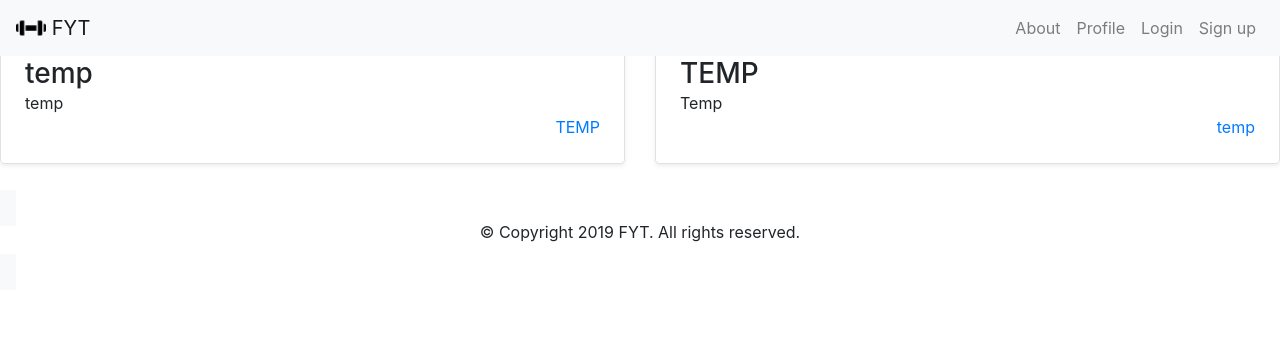
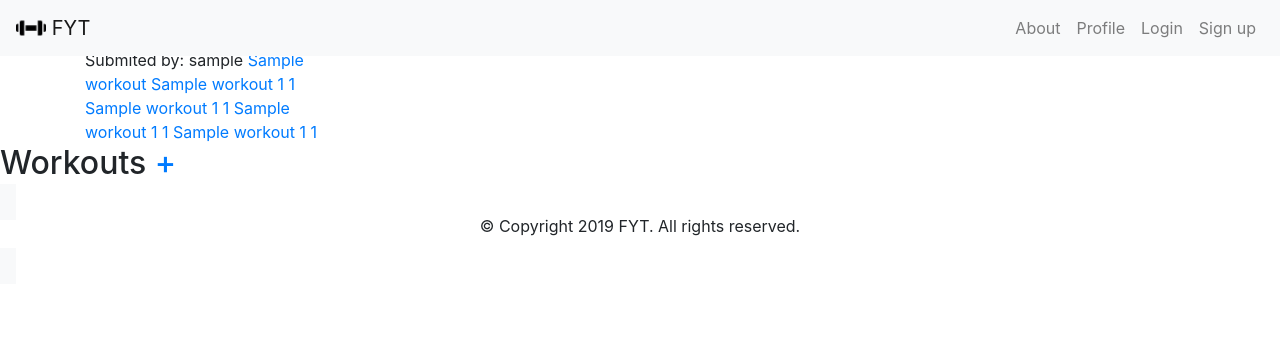
Before and after one commit to azamatbaiyzbekov/Project-3-FitnessApp, a Django app: template fyt/templates/workout_list.html in a window 1280 px wide. Shown: the top 356 px of the page. Run offline with Django 3.2, Linux system fonts and the light colour scheme; the template is opened without the code that fills it: values that come from a table or form of the project are taken from there, others are empty; tables that the repository leaves empty hold one stand-in row (values such as "Sample post"); some libraries are stand-ins or nearby versions; some web fonts are replaced.

Commit message:
Adds workout_list

```diff
--- a/fyt/models.py
+++ b/fyt/models.py
@@ -20,4 +20,4 @@ class Workout(models.Model):
     user = models.ForeignKey(User, on_delete=models.CASCADE, related_name='workouts')
 
     def __str__(self):
-        return f"{self.workout_name}--{self.exercise_name}"
+        return f"{self.workout_name}"
--- a/fyt/templates/workout_list.html
+++ b/fyt/templates/workout_list.html
@@ -2,7 +2,7 @@
 
 {% block content %}
 
-<div class="row mb-2">
+<!-- <div class="row mb-2">
     <div class="col-md-6">
       <div
         class="row no-gutters border rounded overflow-hidden flex-md-row mb-4 shadow-sm h-md-250 position-relative">
@@ -39,7 +39,36 @@
         </div>
       </div>
     </div>
+  </div> -->
+<div class="container mt-5">
+  <div class="row">
+    {% for workout in workouts %}
+      <div class="col-md-3">
+        <div class="workout_card">
+          Submited by: {{workout.user.username}}
+          <a href="{% url 'workout_detail' pk=workout.pk %}">
+            {{ workout.workout_name }}
+            {{ workout.exercise_name_1 }}
+            {{ workout.sets_exercise_1 }}
+            {{ workout.reps_exercise_1 }}
+            {{ workout.exercise_name_2 }}
+            {{ workout.sets_exercise_2 }}
+            {{ workout.reps_exercise_2 }}
+            {{ workout.exercise_name_3 }}
+            {{ workout.sets_exercise_3 }}
+            {{ workout.reps_exercise_3 }}
+            {{ workout.exercise_name_4 }}
+            {{ workout.sets_exercise_4 }}
+            {{ workout.reps_exercise_4 }}
+          </a>
+        </div>
+      </div>
+      {% endfor %}
   </div>
+
+</div>
+    <h2>Workouts <a href="{% url 'workout_create' %}">+</a></h2>
+
 
 
 
```
